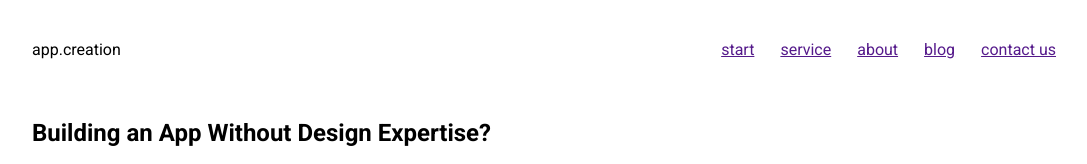
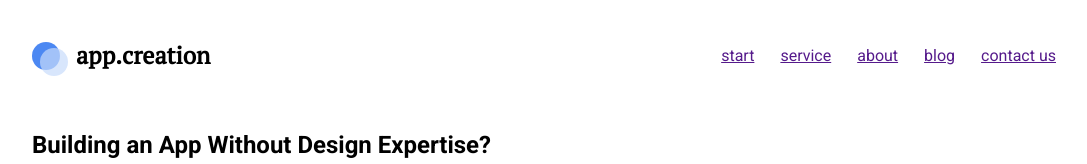
Before and after one commit to KorzhowVD/Website, a plain HTML site: page index.html in a window 1280 px wide. Shown: the top 164 px of the page, without its empty margins (96-1183 px from the left). Drawn offline with Linux system fonts and the light colour scheme.

Commit message:
fonts & logo

```diff
--- /dev/null
+++ b/fonts.css
@@ -0,0 +1,26 @@
+@font-face {
+  font-family: 'pt_serif';
+  src: url(fonts/ptserif-bold-webfont.woff) format('woff');
+  font-weight: normal;
+  font-style: normal;
+}
+
+@font-face {
+  font-family: 'pt_serif';
+  src: url(fonts/ptserif-bolditalic-webfont.woff) format('woff');
+  font-weight: normal;
+  font-style: normal;
+}
+
+@font-face {
+  font-family: 'pt_serif';
+  src: url(fonts/ptserif-italic-webfont.woff) format('woff');
+  font-weight: normal;
+  font-style: normal;
+}
+
+@font-face {
+  font-family: 'pt_serif';
+  src: url(fonts/ptserif-regular-webfont.woff) format('woff');
+  font-weight: normal;
+  font-style: normal;
--- a/index.html
+++ b/index.html
@@ -7,6 +7,7 @@
     <link
         href="https://fonts.googleapis.com/css2?family=Roboto:ital,wght@0,400;0,500;0,700;1,400;1,500;1,700&display=swap"
         rel="stylesheet">
+    <link rel="stylesheet" type="text/css" href="fonts.css">
     <link rel="stylesheet" type="text/css" href="style.css">
     <title>New site</title>
 </head>
@@ -14,7 +15,11 @@
 <body>
     <div class="wrapper">
         <header class="header">
-            <div class="logo">app.creation</div>
+            <div class="logo">
+                <div class="logo__circle logo__circle_color_dark-blue"></div>
+                <div class="logo__circle logo__circle_color_blue"></div>
+                app.creation
+            </div>
             <nav class="menu">
                 <a class="menu__item" href="">start </a>
                 <a class="menu__item" href="">service</a>
--- a/style.css
+++ b/style.css
@@ -11,7 +11,31 @@ body {
   justify-content: space-between;
 }
 .logo {
+  position: relative;
   padding: 40px 0 40px 0;
+  padding-left: 44px;
+  font-family: 'pt_serif', arial, helvetica, 'sans-serif';
+  font-weight: bold;
+  font-size: 24px;
+  line-height: 31px;
+}
+.logo__circle {
+  position: absolute;
+  left: 0;
+  top: 50%;
+  transform: translateY(-50%);
+  width: 28px;
+  height: 28px;
+  border-radius: 50%;
+  opacity: .7;
+}
+  .logo__circle_color_blue {
+  left: 8px;
+  top: 56%;
+  background: #C8DBFB;
+}
+  .logo__circle_color_dark-blue {
+  background: #0056EC;
 }
 .menu {
   display: flex;
```
Also changed, not shown: fonts/ptserif-bold-webfont.woff (added), fonts/ptserif-regular-webfont.woff (added), fonts/roboto-medium-webfont.woff (added), fonts/roboto-regular-webfont.woff (added), img/Frame (1).png (added), img/Frame.svg (added).
